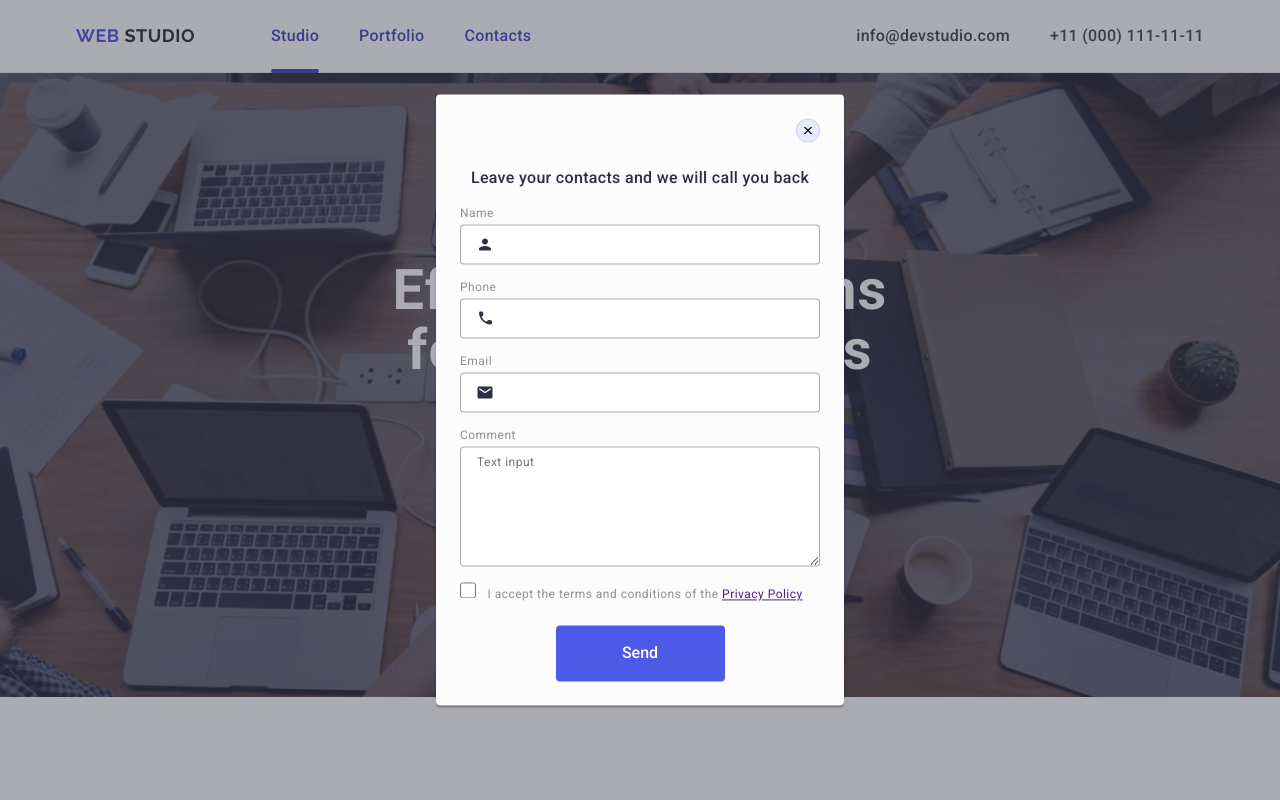
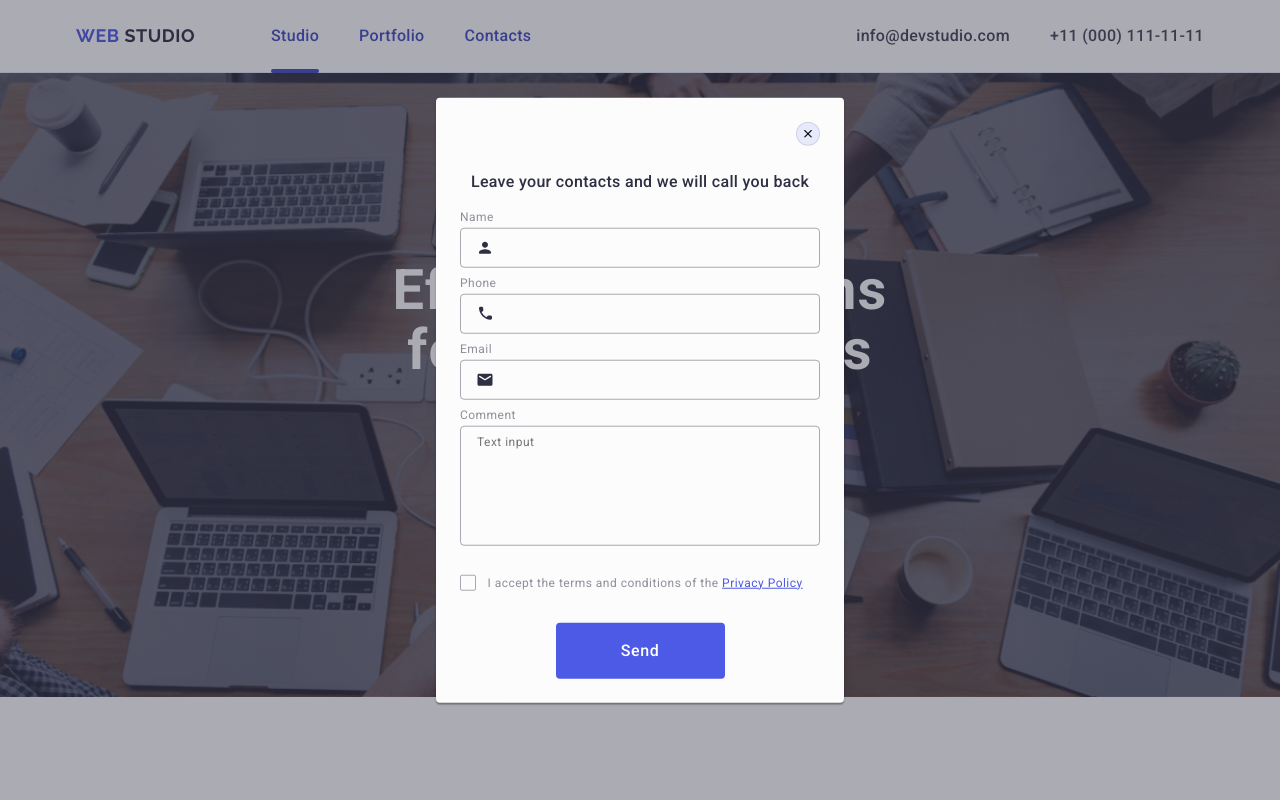
Before and after one commit to boobzzz/goit-markup-hw-05, a plain HTML site: page index.html in a window 1280 px wide. Shown: the top 800 px of the page. Drawn offline with nearby package versions, Linux system fonts and the light colour scheme.

Commit message:
Fixed according to requirements

```diff
--- a/css/styles.css
+++ b/css/styles.css
@@ -429,6 +429,7 @@ button {
 }
 
 .subscribe-icon {
+    margin-left: 16px;
     fill: #ffffff;
 }
 
@@ -510,6 +511,10 @@ button {
     flex-direction: column;
 }
 
+.input-field {
+    margin-bottom: 8px;
+}
+
 .form-label {
     display: block;
     margin-bottom: 4px;
@@ -520,10 +525,8 @@ button {
     color: #8e8f99;
 }
 
-.input-field {
+.input-box {
     position: relative;
-    margin-bottom: 16px;
-
 }
 
 .form-input {
@@ -536,36 +539,14 @@ button {
     letter-spacing: 0.04em;
     border: 1px solid rgba(46, 47, 66, 0.4);
     border-radius: 4px;
-    outline: none;
+    background-color: transparent;
+    outline: transparent;
     transition: border-color 250ms cubic-bezier(0.4, 0, 0.2, 1);
 }
 
 .form-input:focus,
 .form-input:active {
     border-color: #4d5ae5;
-}
-
-.form-checkbox {
-    margin-right: 8px;
-    width: 16px;
-    height: 16px;
-    border: 1px solid #2E2F4266;
-    border-radius: 2px;
-}
-
-.form-policy {
-    margin-bottom: 24px;
-}
-
-.form-policy-link {
-    text-decoration: underline;
-}
-
-textarea.form-input {
-    margin-bottom: 16px;
-    padding: 8px 16px;
-    width: 360px;
-    height: 120px;
 }
 
 .form-icon {
@@ -577,21 +558,61 @@ textarea.form-input {
     transition: fill 250ms cubic-bezier(0.4, 0, 0.2, 1);
 }
 
-.form-input:focus + .form-icon,
-.form-input:active + .form-icon {
+.form-input:focus + .form-icon {
     fill: #4d5ae5;
+}
+
+.form-textarea {
+    margin-bottom: 16px;
+    padding: 8px 16px;
+    width: 100%;
+    height: 120px;
+    resize: none;
+}
+
+.custom-checkbox {
+    display: inline-flex;
+    justify-content: center;
+    align-items: center;
+    margin-right: 8px;
+    width: 16px;
+    height: 16px;
+    border: 1px solid #2E2F4266;
+    border-radius: 2px;
+    fill: transparent;
+    transition: background-color 250ms cubic-bezier(0.4, 0, 0.2, 1), border 250ms cubic-bezier(0.4, 0, 0.2, 1), fill 250ms cubic-bezier(0.4, 0, 0.2, 1);
+}
+
+.checkbox-icon {
+    fill: transparent;
+}
+
+.form-checkbox:checked .checkbox-icon {
+    fill: #F4F4FD;
+}
+
+.form-policy {
+    margin-bottom: 24px;
+}
+
+.form-policy-link {
+    text-decoration: underline;
+    color: #4d5ae5;
 }
 
 .submit-btn {
     margin: 0 auto;
-    width: 169px;
+    min-width: 169px;
     height: 56px;
     font-weight: 500;
     font-size: 16px;
     line-height: 1.5;
+    letter-spacing: 0.04em;
+    border: none;
     border-radius: 4px;
     background-color: #4d5ae5;
     color: #ffffff;
+    transition: background-color 250ms cubic-bezier(0.4, 0, 0.2, 1);
 }
 
 
--- a/index.html
+++ b/index.html
@@ -411,34 +411,53 @@
             </button>
             <p class="modal-header">Leave your contacts and we will call you back</p>
             <form class="modal-form">
+                <div class="input-field">
                     <label class="form-label" for="user-name">Name</label>
-                <div class="input-field">
+                    <div class="input-box">
                         <input class="form-input" type="text" id="user-name" />
                         <svg class="form-icon" width="18" height="24">
                             <use href="./images/icons.svg#icon-person"></use>
                         </svg>
                     </div>
-                <label class="form-label" for="phone">Phone</label>
+                </div>
                 <div class="input-field">
-                    <input class="form-input" type="tel" id="phone" />
+                    <label class="form-label" for="user-phone">Phone</label>
+                    <div class="input-box">
+                        <input class="form-input" type="tel" id="user-phone" />
                         <svg class="form-icon" width="18" height="24">
                             <use href="./images/icons.svg#icon-phone"></use>
                         </svg>
                     </div>
-                <label class="form-label" for="email">Email</label>
+                </div>
                 <div class="input-field">
-                    <input class="form-input" type="email" id="email" />
+                    <label class="form-label" for="user-email">Email</label>
+                    <div class="input-box">
+                        <input class="form-input" type="email" id="user-email" />
                         <svg class="form-icon" width="18" height="24">
                             <use href="./images/icons.svg#icon-email"></use>
                         </svg>
                     </div>
-                <label class="form-label" for="comment">Comment</label>
-                <textarea class="form-input" id="comment" placeholder="Text input"></textarea>
-                <label class="form-label form-policy">
-                    <input class="form-checkbox" type="checkbox" />
+                </div>
+                <div class="input-field">
+                    <label class="form-label" for="user-comment">Comment</label>
+                    <textarea class="form-input form-textarea" id="user-comment" placeholder="Text input"></textarea>
+                </div>
+                <div class="input-field form">
+                    <input
+                        class="form-checkbox visually-hidden"
+                        type="checkbox"
+                        id="user-privacy"
+                        value="true" checked />
+                    <label class="form-label form-policy" for="user-privacy">
+                        <span class="custom-checkbox">
+                            <svg class="checkbox-icon" width="10" height="8">
+                                <use href="./images/icons.svg#icon-checked"></use>
+                            </svg>
+                        </span>
                         I accept the terms and conditions of the
                         <a href="" class="form-policy-link">Privacy Policy</a>
                     </label>
+                </div>
                 <button class="submit-btn" type="submit">Send</button>
             </form>
         </div>
```
Also changed, not shown: images/icons.svg. Lines whose indentation alone changed are shown as unchanged.
